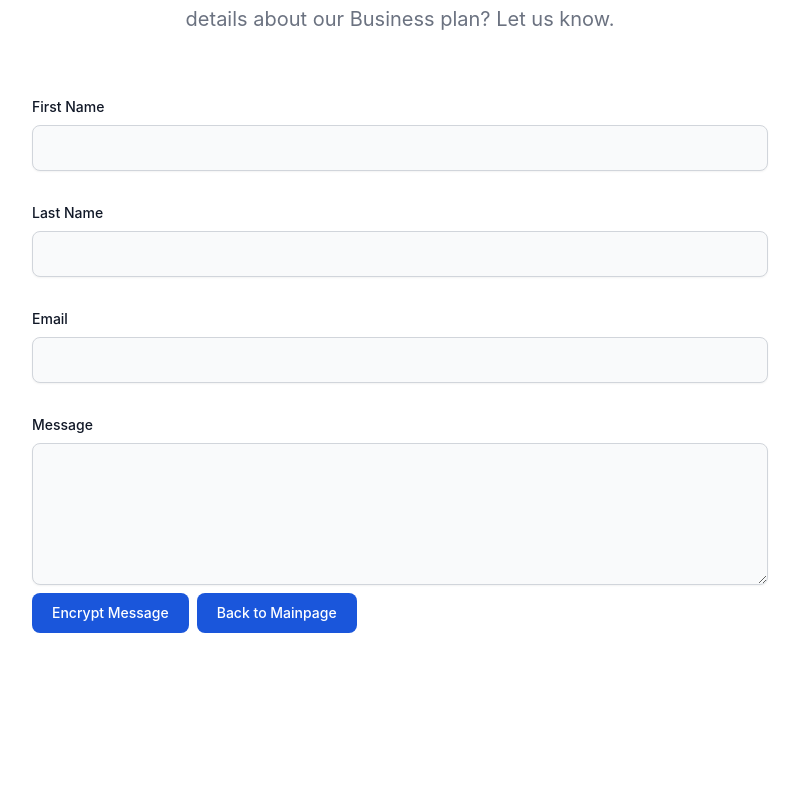
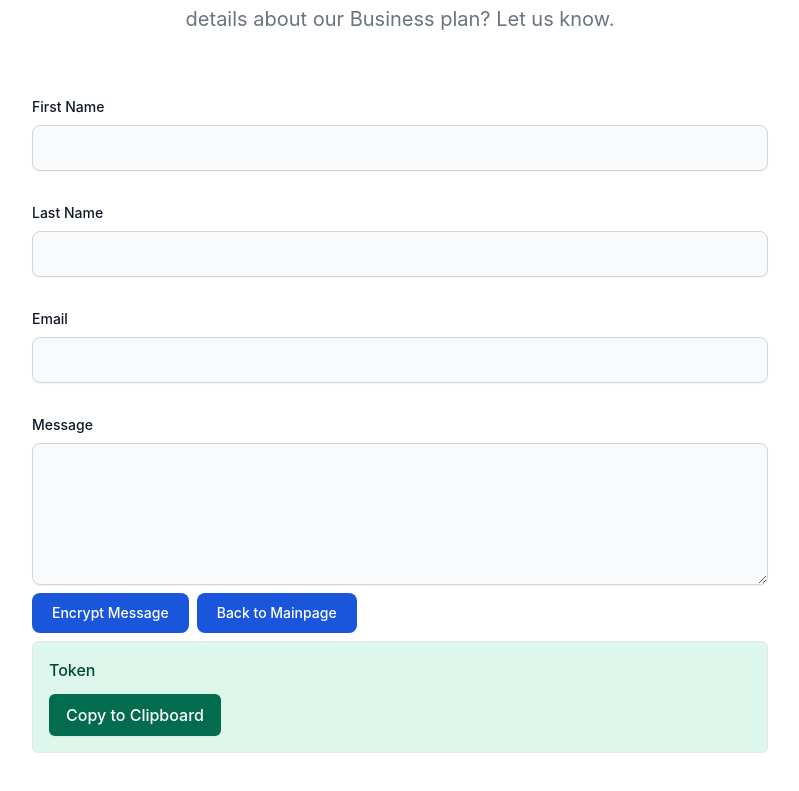
Before and after one commit to LohremYpsum/encrypted-message-app, a Next.js app: page /encrypt in a window 1280 px wide. Shown: the part 223-1014 px from the top of the page, without its empty margins (240-1039 px from the left). Before the commit the page ends 920 px from the top, so only its background shows below. Built offline with nearby package versions, Linux system fonts and the light colour scheme.

Commit message:
Clipboard-Component
Added Clipboard-Component for Token

```diff
--- /dev/null
+++ b/components/ClipboardCopy.js
@@ -0,0 +1,58 @@
+import { useState } from 'react';
+
+const ClipboardCopy = ({ text, token }) => {
+  const [showNotification, setShowNotification] = useState(false);
+
+  const copyToClipboard = () => {
+    navigator.clipboard.writeText(text);
+    setShowNotification(true);
+    setTimeout(() => {
+      setShowNotification(false);
+    }, 2000);
+  };
+
+  return (
+
+<div>
+<div class="p-4 text-green-900 bg-green-100 border border-green-200 rounded-md">
+    <div class="flex justify-between flex-wrap">
+        <div class="w-0 flex-1 flex">
+
+            <div>
+                <h4 class="text-md leading-6 font-medium">
+                    Token
+                </h4>
+                <p class="text-sm">
+                {token}
+                </p>
+                <div class="flex mt-3">
+                    <button
+                    type="button"
+                    onClick={copyToClipboard}
+                    class="w-full inline-flex justify-center rounded-md border border-transparent shadow-sm px-4 py-2 bg-green-700 text-base font-medium text-white hover:bg-green-800 focus:outline-none focus:ring-2 focus:ring-offset-2 focus:ring-green-500 sm:w-auto sm:text-sm">
+                       Copy to Clipboard
+                    </button>
+                    {showNotification && (
+         <button type="button" class="w-full inline-flex justify-center rounded-md border border-transparent shadow-sm px-4 py-2 ml-2 bg-green-200 text-base font-medium hover:bg-green-300 focus:outline-none focus:ring-2 focus:ring-offset-2 focus:ring-green-400 sm:w-auto sm:text-sm">
+         Token Saved to Clipboard
+         <svg width="26" height="26" viewBox="0 0 24 24" xmlns="http://www.w3.org/2000/svg" fill="currentColor">
+                    <path d="M8.445 12.6675A.9.9 0 0 0 7.1424 13.91l2.5726 2.7448c.3679.3856.9884.3689 1.335-.036l5.591-7.0366a.9.9 0 0 0-1.3674-1.1705l-4.6548 5.9132a.4.4 0 0 1-.607.0252l-1.567-1.6826zM1.9995 12c0-5.5 4.5-10 10-10s10 4.5 10 10-4.5 10-10 10-10-4.5-10-10z"></path>
+                </svg>
+     </button>
+    )}
+
+                </div>
+            </div>
+        </div>
+        <div>
+
+        </div>
+    </div>
+</div>
+
+</div>
+
+  );
+};
+
+export default ClipboardCopy;
--- a/components/LandingpageContent.js
+++ b/components/LandingpageContent.js
@@ -39,8 +39,6 @@ const LandingpageContent = () => {
           alt="dashboard image"
         />
 
-
-
         <div className="mt-4 md:mt-0">
            <h2 className="mb-4 text-4xl tracking-tight font-extrabold text-gray-900 dark:text-white">How it works</h2>
               <p className="mb-6 font-light text-gray-500 md:text-lg dark:text-gray-400">
@@ -51,7 +49,6 @@ const LandingpageContent = () => {
                <br />
                 Next, the intended recipient should locate and click on the Decrypt Message option in the header.
                 They will need to enter the provided credentials. It is important to remember to select the Decrypt Message button to initiate the decryption process and access the message.
-
                 <br></br> <br></br>Have fun!
               </p>
 
--- a/pages/encrypt.js
+++ b/pages/encrypt.js
@@ -5,6 +5,7 @@ import MessageField from '../components/MessageField';
 import Link from 'next/link';
 import Header from '../components/Header';
 import InputfieldError from '../components/InputFieldError';
+import ClipboardCopy from '../components/ClipboardCopy';
 
 const EncryptPage = () => {
   const [firstName, setFirstName] = useState('');
@@ -90,8 +91,8 @@ const EncryptPage = () => {
             />
           )}
             </div>
+
             <div>
-
             {inputErrors.lastName && lastName === "" ? (
               <InputfieldError
               inputfield="Last Name"
@@ -105,11 +106,9 @@ const EncryptPage = () => {
               onChange={(e) => setLastName(e.target.value)}
             />
             )}
+            </div>
 
-
-            </div>
             <div>
-
               <InputField
                 label="Email"
                 value={email}
@@ -130,7 +129,7 @@ const EncryptPage = () => {
             </div>
           </form>
           <button
-            className="mt-2 mr-2 text-white inline-flex items-center bg-blue-700 hover:bg-blue-800 focus:ring-4 focus:outline-none focus:ring-primary-300 font-medium rounded-lg text-sm px-5 py-2.5 text-center dark:bg-primary-600 dark:hover:bg-primary-700 dark:focus:ring-primary-800"
+            className="mt-2 mr-2 mb-2 text-white inline-flex items-center bg-blue-700 hover:bg-blue-800 focus:ring-4 focus:outline-none focus:ring-primary-300 font-medium rounded-lg text-sm px-5 py-2.5 text-center dark:bg-primary-600 dark:hover:bg-primary-700 dark:focus:ring-primary-800"
             onClick={handleEncrypt}
           >
             Encrypt Message
@@ -138,7 +137,10 @@ const EncryptPage = () => {
           <button className="text-white inline-flex items-center bg-blue-700 hover:bg-blue-800 focus:ring-4 focus:outline-none focus:ring-primary-300 font-medium rounded-lg text-sm px-5 py-2.5 text-center dark:bg-primary-600 dark:hover:bg-primary-700 dark:focus:ring-primary-800">
             <Link href="/">Back to Mainpage</Link>
           </button>
-          <p>{encryptedMessage}</p>
+
+          <ClipboardCopy text={encryptedMessage} token={encryptedMessage}/>
+
+
         </div>
 
        {/* <div class="grid items-end gap-6 md:grid-cols-3">
```
Lines whose indentation alone changed are shown as unchanged.
